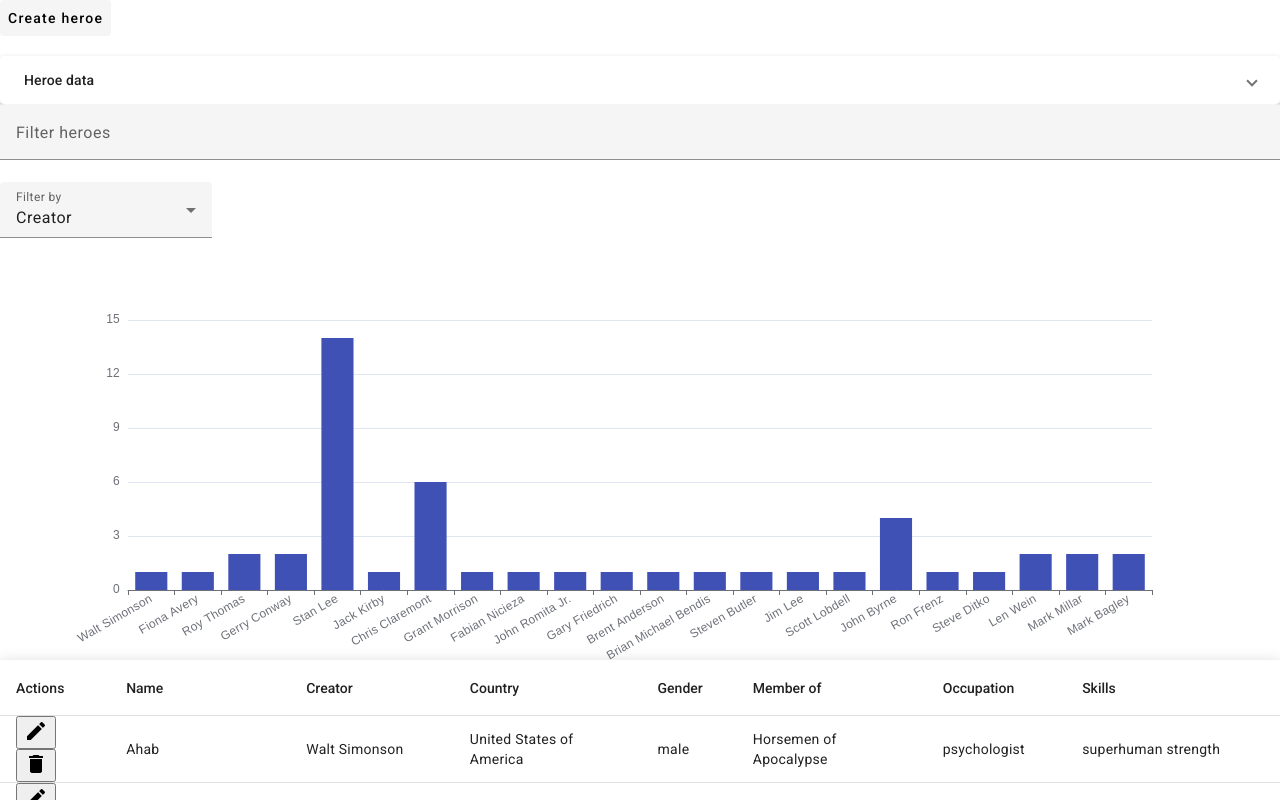
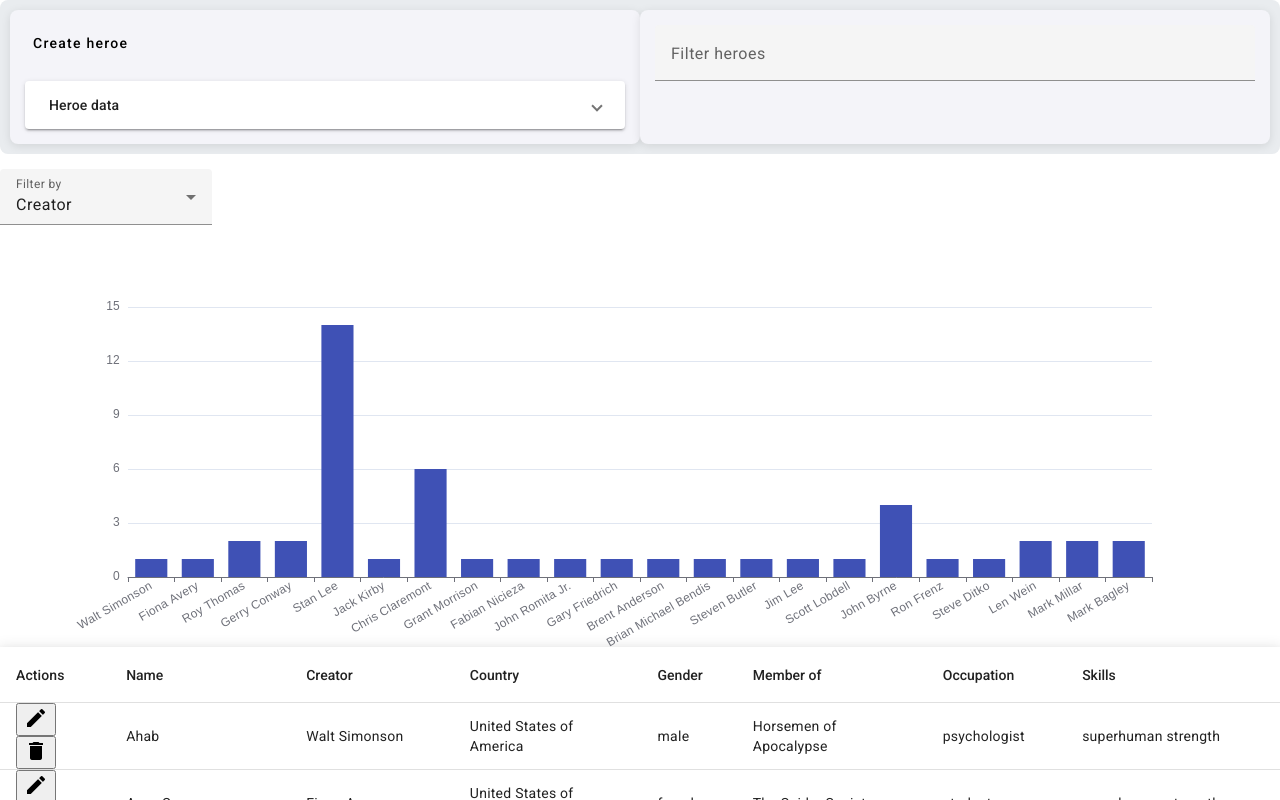
Before and after one commit to Cgc1994/marvel-heroes, an Angular app: page / in a window 1280 px wide. Shown: the top 800 px of the page. Built offline with nearby package versions, Linux system fonts and the light colour scheme.

Commit message:
global styles

```diff
--- a/src/app/app.component.css
+++ b/src/app/app.component.css
@@ -0,0 +1,19 @@
+.container {
+  display: flex;
+  justify-content: space-between;
+  margin-bottom: 15px;
+}
+
+app-expansion-form, app-chip-form {
+  width: 49%;
+  padding: 15px;
+  background-color: #f4f4f9;
+  border-radius: 8px;
+  box-shadow: 0 2px 10px rgba(0, 0, 0, 0.1);
+}
+
+.container {
+  padding: 10px;
+  background-color: #e9ecef;
+  border-radius: 8px;
+}
--- a/src/app/app.component.html
+++ b/src/app/app.component.html
@@ -1,6 +1,5 @@
-<app-expansion-form
-  (heroeCreated)="onHeroeCreated($event)"
-></app-expansion-form>
+<div class="container">
+  <app-expansion-form (heroeCreated)="onHeroeCreated($event)"></app-expansion-form>
   <app-chip-form
     [heroesNames]="heroesNames"
     [data]="dataSource"
@@ -8,6 +7,8 @@
     (heroeRemoved)="onHeroeRemoved($event)"
     (heroeSelected)="onHeroeSelected($event)"
   ></app-chip-form>
+</div>
+
 <app-table
   [columns]="displayedColumns"
   [data]="dataSource"
```
Lines whose indentation alone changed are shown as unchanged.
